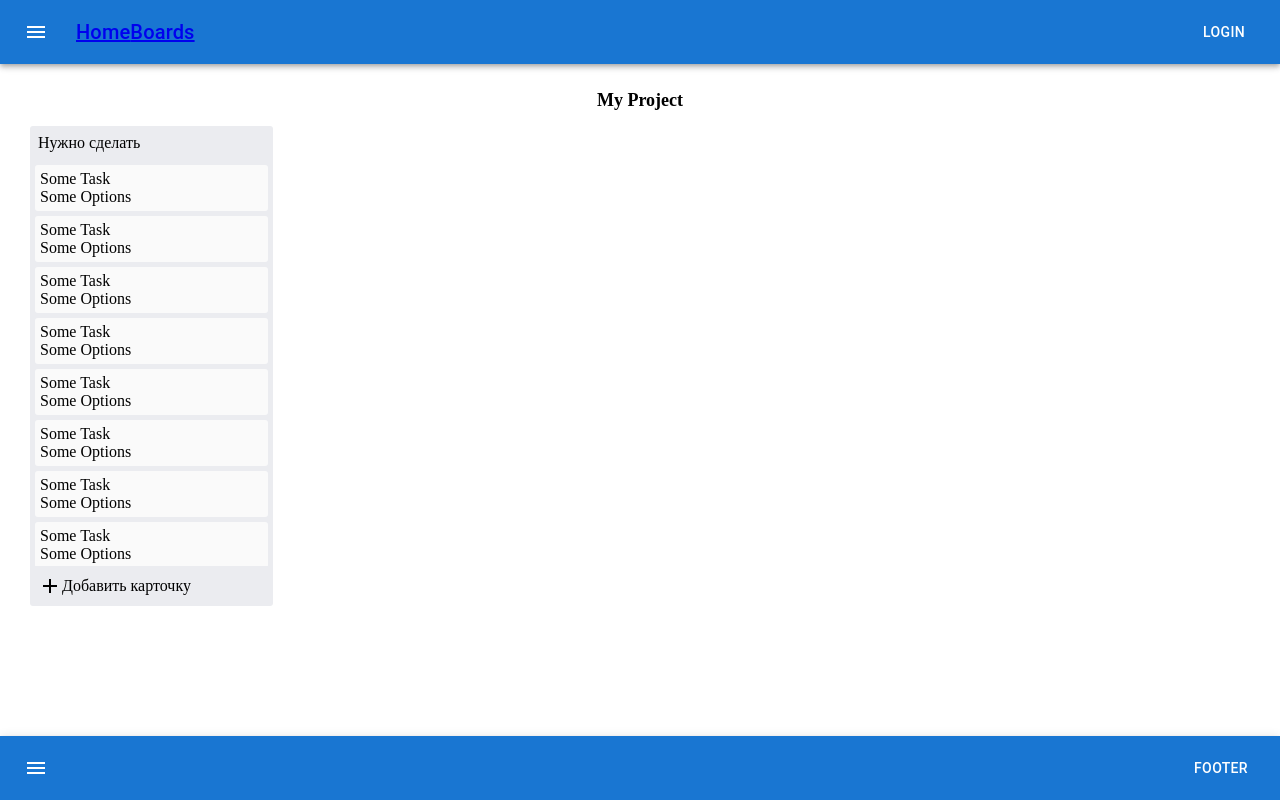
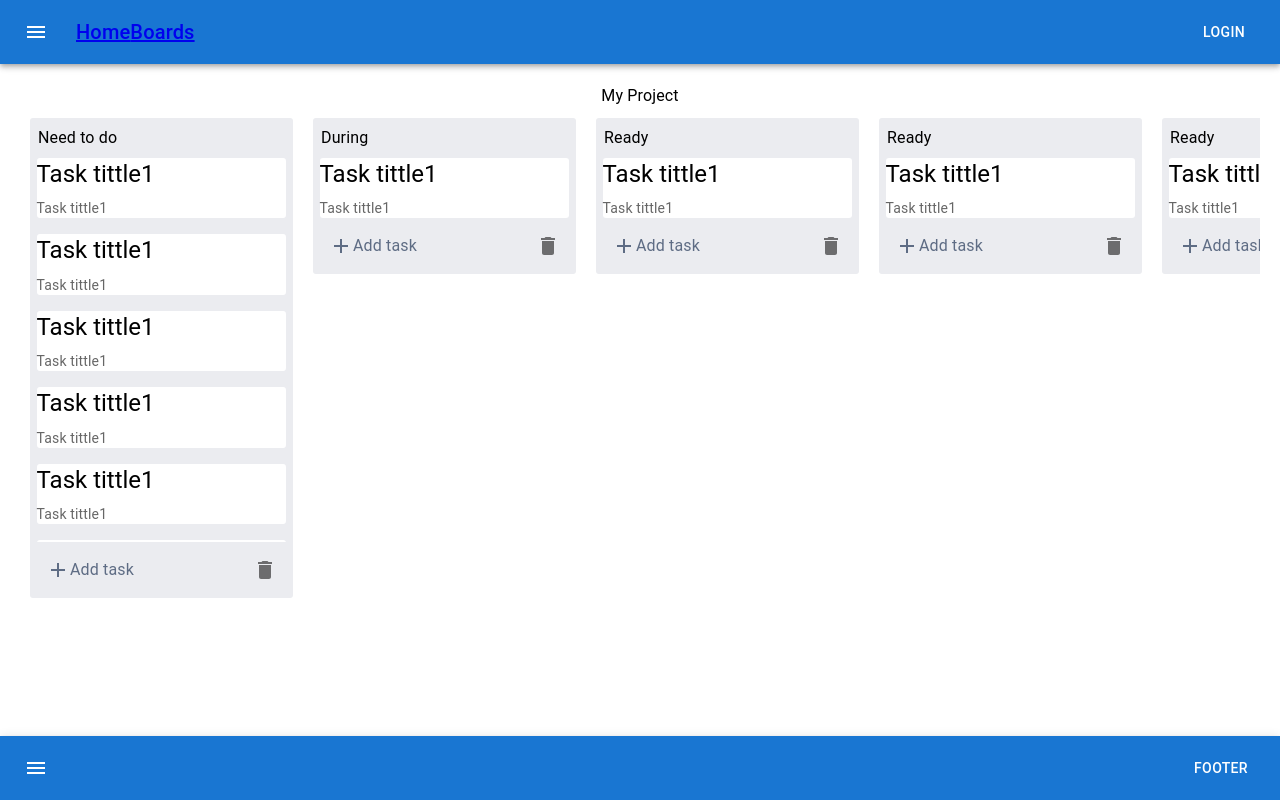
Before and after one commit to ArkhipovAnatoly/project-managment-app, a React (Create React App) app: page /boards in a window 1280 px wide. Built offline with nearby package versions, Linux system fonts and the light colour scheme.

Commit message:
add: makeStyles for materil UI

```diff
--- a/src/app/reducers/useSliceBoardsPage.tsx
+++ b/src/app/reducers/useSliceBoardsPage.tsx
@@ -1,16 +1,98 @@
 import { createSlice, PayloadAction } from '@reduxjs/toolkit';
 
 interface States {
-  dataBoardsPage: BoardsPageState;
+  dataBoardsPage: Array<BoardsPageState> | never[];
+}
+
+interface Task {
+  taskTittle?: string;
+  taskOption?: string;
 }
 
 export interface BoardsPageState {
-  isLoaded: boolean;
+  tittle?: string;
+  tasks?: Array<Task> | never[];
 }
 
-const dataBoards = {
-  isLoaded: false,
-};
+const dataBoards = [
+  {
+    tittle: 'Need to do',
+    tasks: [
+      {
+        taskTittle: 'Task tittle1',
+        taskOption: 'Task tittle1',
+      },
+      {
+        taskTittle: 'Task tittle1',
+        taskOption: 'Task tittle1',
+      },
+      {
+        taskTittle: 'Task tittle1',
+        taskOption: 'Task tittle1',
+      },
+      {
+        taskTittle: 'Task tittle1',
+        taskOption: 'Task tittle1',
+      },
+      {
+        taskTittle: 'Task tittle1',
+        taskOption: 'Task tittle1',
+      },
+      {
+        taskTittle: 'Task tittle1',
+        taskOption: 'Task tittle1',
+      },
+      {
+        taskTittle: 'Task tittle1',
+        taskOption: 'Task tittle1',
+      },
+      {
+        taskTittle: 'Task tittle1',
+        taskOption: 'Task tittle1',
+      },
+      {
+        taskTittle: 'Task tittle1',
+        taskOption: 'Task tittle1',
+      },
+    ],
+  },
+  {
+    tittle: 'During',
+    tasks: [
+      {
+        taskTittle: 'Task tittle1',
+        taskOption: 'Task tittle1',
+      },
+    ],
+  },
+  {
+    tittle: 'Ready',
+    tasks: [
+      {
+        taskTittle: 'Task tittle1',
+        taskOption: 'Task tittle1',
+      },
+    ],
+  },
+  {
+    tittle: 'Ready',
+    tasks: [
+      {
+        taskTittle: 'Task tittle1',
+        taskOption: 'Task tittle1',
+      },
+    ],
+  },
+  {
+    tittle: 'Ready',
+    tasks: [
+      {
+        taskTittle: 'Task tittle1',
+        taskOption: 'Task tittle1',
+      },
+    ],
+  },
+];
 
 const initialState: States = {
   dataBoardsPage: dataBoards,
@@ -20,9 +102,9 @@ export const useSliceBoardsPage = createSlice({
   name: 'BoardsPage',
   initialState,
   reducers: {
-    useExample: (state, action: PayloadAction<boolean>) => {
-      state.dataBoardsPage.isLoaded = action.payload;
-    },
+    // useExample: (state, action: PayloadAction<boolean>) => {
+    //   state.dataBoardsPage.isLoaded = action.payload;
+    // },
   },
 });
 
--- a/src/pages/BoardsPage/BoardColumns.tsx
+++ b/src/pages/BoardsPage/BoardColumns.tsx
@@ -1,10 +1,182 @@
-import Boards from './BoardsPage.module.css';
 import AddIcon from '@mui/icons-material/Add';
+import { useAppDispatch, useAppSelector } from '../../app/hooks';
+import { useSliceBoardsPage } from '../../app/reducers/useSliceBoardsPage';
+import DeleteIcon from '@mui/icons-material/Delete';
+import { IconButton, Tooltip, Typography } from '@mui/material';
+import Box from '@mui/material/Box';
+import Stack from '@mui/material/Stack';
+import { CardActionArea } from '@material-ui/core';
+import { makeStyles } from '@material-ui/core';
+
+const useStyles = makeStyles({
+  columns: {
+    display: 'flex',
+    flexWrap: 'nowrap',
+    overflowX: 'auto',
+    overflowY: 'hidden',
+    maxHeight: '100%',
+    padding: 0,
+    '&::-webkit-scrollbar': {
+      backgroundColor: '#dadada',
+      height: 7,
+      borderRadius: 5,
+    },
+    '&::-webkit-scrollbar-track': {
+      backgroundColor: '#e3e3e3',
+      height: 7,
+      borderRadius: 5,
+    },
+    '&::-webkit-scrollbar-thumb': {
+      backgroundColor: '#bbbbbb',
+      height: 7,
+      borderRadius: 5,
+    },
+  },
+  column: {
+    minWidth: 263,
+    maxHeight: '100%',
+    backgroundClip: 'content-box',
+    margin: '10px',
+    listStyle: 'none',
+  },
+  columnOptions: {
+    backgroundColor: '#ebecf0',
+    borderRadius: 3,
+    display: 'flex',
+    flexDirection: 'column',
+    maxHeight: '60vh',
+    position: 'relative',
+    whiteSpace: 'normal',
+    width: '100%',
+  },
+  columnTitle: {
+    margin: 5,
+    padding: 3,
+    cursor: 'pointer',
+  },
+  columnTasks: {
+    overflowX: 'auto',
+    overflowY: 'auto',
+    '&::-webkit-scrollbar': {
+      backgroundColor: '#dadada',
+      width: 7,
+      borderRadius: 5,
+    },
+    '&::-webkit-scrollbar-track': {
+      backgroundColor: '#e3e3e3',
+      width: 7,
+      borderRadius: 5,
+    },
+    '&::-webkit-scrollbar-thumb': {
+      backgroundColor: '#bbbbbb',
+      width: 7,
+      borderRadius: 5,
+    },
+  },
+  columnTask: {
+    width: '95%',
+    backgroundColor: '#ffffff',
+    borderRadius: 3,
+    cursor: 'pointer',
+    margin: 5,
+    display: 'flex',
+    flexDirection: 'column',
+  },
+  columnSettings: {
+    margin: 5,
+    padding: 3,
+    display: 'flex',
+    alignItems: 'center',
+    justifyContent: 'space-between',
+  },
+  columnAdd: {
+    margin: 5,
+    padding: 3,
+    display: 'flex',
+    alignItems: 'center',
+    transition: 'all 0.2s',
+    color: '#5e6c84',
+    minWidth: '50%',
+    '&:hover': {
+      backgroundColor: '#c2c2c28f',
+      borderRadius: 3,
+      cursor: 'pointer',
+    },
+  },
+  columnDelete: {
+    borderRadius: '50%',
+    padding: 5,
+    width: 'auto',
+    display: 'flex',
+    alignItems: 'center',
+    cursor: 'pointer',
+    margin: '0 auto',
+    transition: 'all 0.2s',
+    '&:hover': {
+      backgroundColor: '#c2c2c28f',
+    },
+  },
+});
 
 function BoardColumns() {
+  const classes = useStyles();
+
+  const { dataBoardsPage } = useAppSelector((state) => state.boardsPage);
+  const reducers = useSliceBoardsPage.actions;
+  const dispatch = useAppDispatch();
+
   return (
-    <>
-      <ul className={Boards.columns}>
+    <Box className={classes.columns}>
+      {dataBoardsPage.map((column, index) => {
+        return (
+          <Box className={classes.column} key={`${column.tittle} ${index}`}>
+            <Box className={classes.columnOptions}>
+              <Box className={classes.columnTitle}>
+                <Typography>{column.tittle}</Typography>
+              </Box>
+              <Stack
+                direction="column"
+                justifyContent="flex-start"
+                alignItems="center"
+                spacing={2}
+                className={classes.columnTasks}
+              >
+                {column.tasks?.map((tasks, index) => {
+                  return (
+                    <Box className={classes.columnTask} key={`${tasks.taskTittle} ${index}`}>
+                      <CardActionArea>
+                        <Typography gutterBottom variant="h5">
+                          {tasks.taskTittle}
+                        </Typography>
+                        <Typography variant="body2" color="text.secondary">
+                          {tasks.taskOption}
+                        </Typography>
+                      </CardActionArea>
+                    </Box>
+                  );
+                })}
+              </Stack>
+              <Box className={classes.columnSettings}>
+                <Box className={classes.columnAdd}>
+                  <AddIcon /> <Typography>Add task</Typography>
+                </Box>
+                <Tooltip title="Delete Column">
+                  <IconButton>
+                    <DeleteIcon />
+                  </IconButton>
+                </Tooltip>
+              </Box>
+            </Box>
+          </Box>
+        );
+      })}
+    </Box>
+  );
+}
+export default BoardColumns;
+
+{
+  /* <ul className={Boards.columns}>
 <li className={Boards.column}>
   <div className={Boards.columnOptions}>
     <div className={Boards.columnTitle}>Нужно сделать</div>
@@ -25,60 +197,18 @@ function BoardColumns() {
         <div>Some Task</div>
         <div>Some Options</div>
       </div>
-              <div className={Boards.columnTask}>
-                <div>Some Task</div>
-                <div>Some Options</div>
     </div>
-              <div className={Boards.columnTask}>
-                <div>Some Task</div>
-                <div>Some Options</div>
-              </div>
-              <div className={Boards.columnTask}>
-                <div>Some Task</div>
-                <div>Some Options</div>
-              </div>
-              <div className={Boards.columnTask}>
-                <div>Some Task</div>
-                <div>Some Options</div>
-              </div>
-              <div className={Boards.columnTask}>
-                <div>Some Task</div>
-                <div>Some Options</div>
-              </div>
-              <div className={Boards.columnTask}>
-                <div>Some Task</div>
-                <div>Some Options</div>
-              </div>
-              <div className={Boards.columnTask}>
-                <div>Some Task</div>
-                <div>Some Options</div>
-              </div>
-              <div className={Boards.columnTask}>
-                <div>Some Task</div>
-                <div>Some Options</div>
-              </div>
-              <div className={Boards.columnTask}>
-                <div>Some Task</div>
-                <div>Some Options</div>
-              </div>
-              <div className={Boards.columnTask}>
-                <div>Some Task</div>
-                <div>Some Options</div>
-              </div>
-              <div className={Boards.columnTask}>
-                <div>Some Task</div>
-                <div>Some Options</div>
-              </div>
-            </div>
+    <div className={Boards.columnSettings}>
       <div className={Boards.columnAdd}>
         <AddIcon /> Добавить карточку
+      </div>
+      <div className={Boards.columnDelete}>
+        <DeleteIcon />
+      </div>
     </div>
   </div>
 </li>
 <li className={Boards.column}></li>
 <li className={Boards.column}></li>
-      </ul>
-    </>
-  );
+</ul> */
 }
-export default BoardColumns;
--- a/src/pages/BoardsPage/BoardsPage.module.css
+++ /dev/null
@@ -1,124 +0,0 @@
-.container {
-  height: 100%;
-  margin: 20px;
-  display: flex;
-  flex-direction: column;
-}
-
-.inputSwap {
-  margin: 0 auto;
-  width: 30%;
-  color: #000;
-  cursor: pointer;
-  text-align: center;
-  outline: 0;
-  border: 0;
-  font-size: 18px;
-  font-weight: 700;
-  line-height: 32px;
-  padding: 0 12px;
-  overflow: hidden;
-}
-
-.inputSwapFalse {
-  width: 100%;
-  color: #000;
-  cursor: pointer;
-  text-align: center;
-  outline: 0;
-  border: 0;
-  font-size: 15px;
-  font-weight: 700;
-  line-height: 32px;
-  padding: 0 12px;
-}
-
-.inputSwap:hover {
-  background-color: rgb(214, 238, 238);
-}
-
-.content {
-  display: flex;
-  flex-grow: 1;
-}
-
-.columns {
-  display: flex;
-  flex-wrap: nowrap;
-  overflow-x: auto;
-  overflow-y: hidden;
-  max-height: 100%;
-  padding: 0;
-}
-.column {
-  min-width: 263px;
-  max-height: 100%;
-  background-clip: content-box;
-  padding: 10px;
-  list-style: none;
-}
-
-.columnOptions {
-  background-color: #ebecf0;
-  border-radius: 3px;
-  box-sizing: border-box;
-  display: flex;
-  flex-direction: column;
-  max-height: 60vh;
-  position: relative;
-  white-space: normal;
-  width: 100% !important;
-  border-radius: 3px;
-}
-
-.columnTitle {
-  margin: 5px;
-  padding: 3px;
-  cursor: pointer;
-}
-
-.columnTasks {
-  overflow-x: auto;
-  overflow-y: scroll;
-}
-
-.columnTasks::-webkit-scrollbar {
-  background-color: #dadada;
-  width: 7px;
-  border-radius: 5px;
-}
-
-.columnTasks::-webkit-scrollbar-track {
-  background-color: #e3e3e3;
-  width: 7px;
-  border-radius: 5px;
-}
-
-.columnTasks::-webkit-scrollbar-thumb {
-  background-color: #bbbbbb;
-  width: 7px;
-  border-radius: 5px;
-}
-
-.columnTask {
-  background-color: #fafafa;
-  border-radius: 3px;
-  cursor: pointer;
-  margin: 5px;
-  padding: 5px;
-  display: flex;
-  flex-direction: column;
-}
-
-.columnAdd {
-  margin: 5px;
-  padding: 3px;
-  display: flex;
-  align-items: center;
-}
-
-.columnAdd:hover {
-  background-color: rgba(194, 194, 194, 0.562);
-  border-radius: 3px;
-  cursor: pointer;
-}
--- a/src/pages/BoardsPage/BoardsPage.tsx
+++ b/src/pages/BoardsPage/BoardsPage.tsx
@@ -1,9 +1,52 @@
 import { TextField } from '@mui/material';
+import { Typography } from '@mui/material';
 import { createRef, useEffect, useState } from 'react';
-import Boards from './BoardsPage.module.css';
 import BoardColumns from './BoardColumns';
+import { makeStyles } from '@material-ui/core';
+import Box from '@mui/material/Box';
+
+const useStyles = makeStyles({
+  container: {
+    height: '100%',
+    margin: 20,
+    display: 'flex',
+    flexDirection: 'column',
+  },
+
+  inputSwap: {
+    margin: '0 auto',
+    width: '30%',
+    color: '#000',
+    cursor: 'pointer',
+    textAlign: 'center',
+    outline: 0,
+    border: 0,
+    padding: '0 12px',
+    overflow: 'hidden',
+    '&:hover': {
+      backgroundColor: '#d6eeee',
+    },
+  },
+
+  inputSwapFalse: {
+    width: '100%',
+    color: '#000',
+    cursor: 'pointer',
+    textAlign: 'center',
+    outline: 0,
+    border: 0,
+    padding: '0 12px',
+  },
+
+  content: {
+    display: 'flex',
+    flexGrow: 1,
+  },
+});
 
 function BoardsPage() {
+  const classes = useStyles();
+
   const [count, setCount] = useState(true);
   const [text, setText] = useState('My Project');
   const [prevText, setPrevText] = useState('My Project');
@@ -34,27 +77,27 @@ function BoardsPage() {
   }
 
   return (
-    <main className={Boards.container}>
-      <div>
+    <Box className={classes.container}>
+      <Box>
         {count ? (
-          <div className={Boards.inputSwap} onClick={handle}>
-            {text}
-          </div>
+          <Box className={classes.inputSwap} onClick={handle}>
+            <Typography>{text}</Typography>
+          </Box>
         ) : (
           <input
             type="text"
-            className={Boards.inputSwapFalse}
+            className={classes.inputSwapFalse}
             onBlur={onInputBlur}
             onChange={setNewText}
             ref={inputSearch}
             defaultValue={text}
           />
         )}
-      </div>
-      <div className={Boards.content}>
+      </Box>
+      <Box className={classes.content}>
         <BoardColumns></BoardColumns>
-      </div>
-    </main>
+      </Box>
+    </Box>
   );
 }
 export default BoardsPage;
```
Lines whose indentation alone changed are shown as unchanged.
